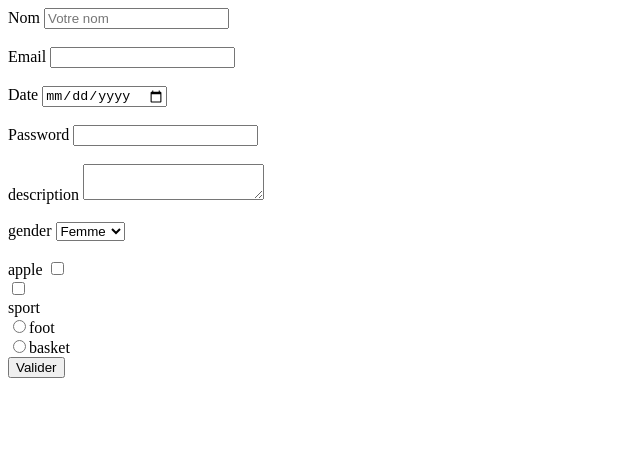
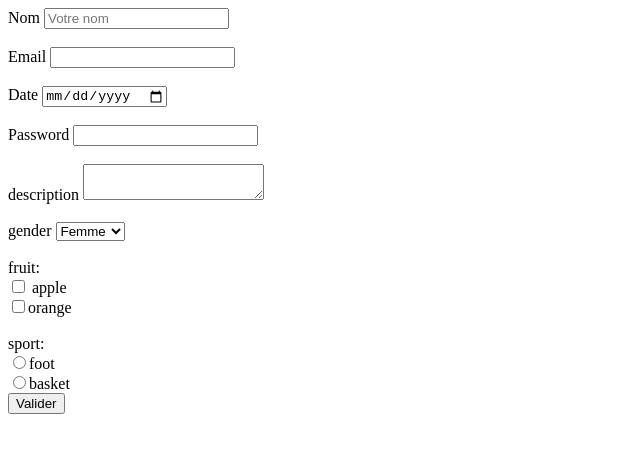
Before and after one commit to acelest/HTML-CSS, a plain HTML site: page les bases en html/form.html in a window 1280 px wide. Shown: the whole page, without its empty margins (0-640 px from the left). Drawn offline with Linux system fonts and the light colour scheme.

Commit message:
update: input

```diff
--- a/les bases en html/form.html
+++ b/les bases en html/form.html
@@ -5,6 +5,7 @@
     <meta name="viewport" content="width=device-width, initial-scale=1.0" />
     <title>Formulaire</title>
   </head>
+
   <body>
     <form action="#">
       <label for="name">Nom</label>
@@ -33,11 +34,12 @@
       </select>
 
       <br /><br />
-      <label for="fruit">apple</label>
-      <input type="checkbox" name="apple" id="fruit" /> <br />
-      <input type="checkbox" name="sexe" id="fruit" /><br />
-
-      <label for="fruit">sport</label><br />
+      <label for="fruit">fruit:</label><br />
+      <input type="checkbox" name="fruit" value="apple" id="fruit" /> apple
+      <br />
+      <input type="checkbox" name="fruit" value="orange" id="fruit" />orange
+      <br /><br />
+      <label for="fruit">sport:</label><br />
       <input type="radio" id="fruit" value="foot" />foot <br />
       <input type="radio" id="fruit" value="basket" />basket <br />
 
```
